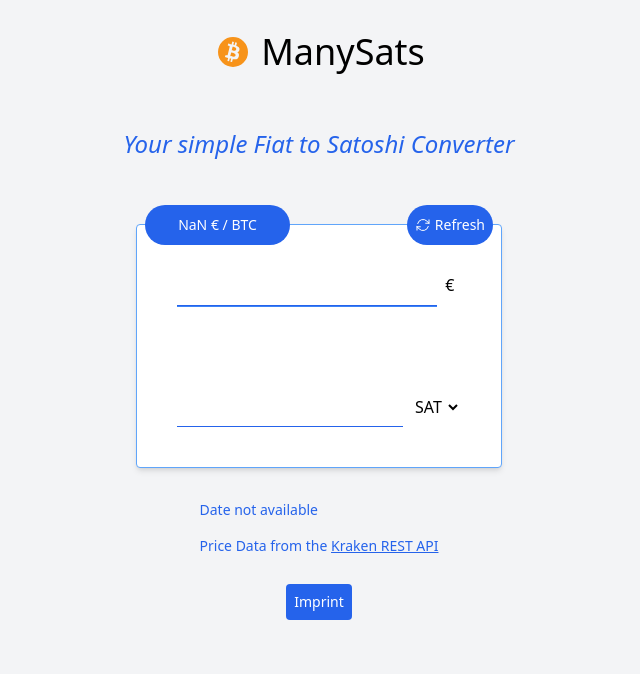
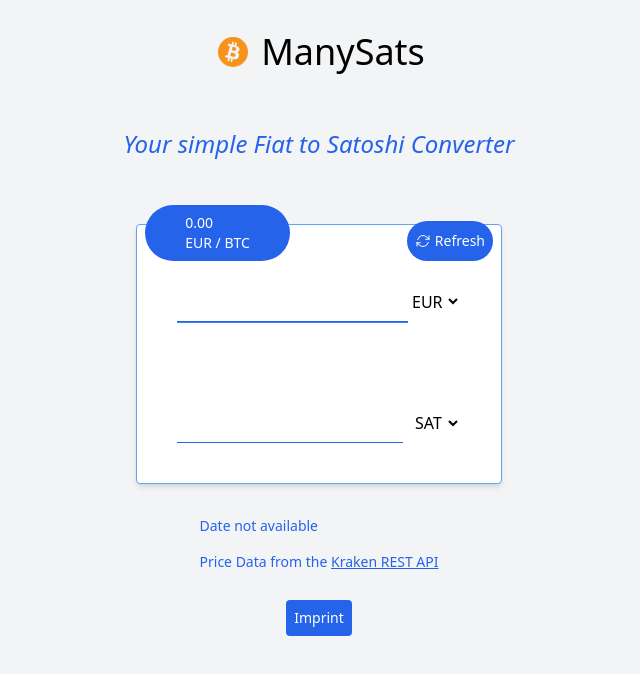
Before and after one commit to cstenglein/manysats, a Next.js app: page / in a window 1280 px wide. Shown: the top 674 px of the page, without its empty margins (321-961 px from the left). Built offline with nearby package versions, Linux system fonts and the light colour scheme; no server answers.

Commit message:
add selector for EUR, GBP, JPY & USD

```diff
--- a/components/Converter.tsx
+++ b/components/Converter.tsx
@@ -1,13 +1,13 @@
-import { ChangeEvent, FC, useEffect, useRef, useState } from "react";
+import { ChangeEvent, FC, useCallback, useEffect, useRef, useState } from "react";
 import { NumericFormat } from "react-number-format";
+import { PriceData } from "../models/pricedata";
+import { PriceOptions } from "../pages";
 import { convertBtcToFiat, convertFiatToBtc } from "../utils/convert";
-import { getSeparator } from "../utils/utils";
 import CurrentPrice from "./CurrentPrice";
 import RefreshBtn from "./RefreshBtn";
 
 type Props = {
-  price: number | null;
-  formattedPrice: string | null;
+  priceData: PriceData | null;
   onRefresh: () => void;
 };
 
@@ -16,13 +16,60 @@
   BTC,
 }
 
-const Converter: FC<Props> = ({ price, formattedPrice, onRefresh }) => {
+const Converter: FC<Props> = ({ priceData, onRefresh }) => {
+  const [price, setPrice] = useState<number | null>(null);
+  const [formattedPrice, setFormattedPrice] = useState<string>("");
   const [fiatAmount, setFiatAmount] = useState<string>("");
   const [satAmount, setSatAmount] = useState<string>("");
-  const [decimalSep, setDecimalSep] = useState<string>("");
+  const inputFiat = useRef<HTMLInputElement | null>(null);
+  const [selectedCurrency, setSelectedCurrency] = useState<PriceOptions>(PriceOptions.EUR);
   const [selectedUnit, setSelectedUnit] = useState<Unit>(Unit.SAT);
 
-  const inputFiat = useRef<HTMLInputElement | null>(null);
+  const getPriceData = useCallback((priceData: PriceData, selectedCurrency: PriceOptions): number => {
+    switch (selectedCurrency) {
+      case PriceOptions.EUR:
+        return priceData.pairs.XXBTZEUR!;
+      case PriceOptions.GBP:
+        return priceData.pairs.XXBTZGBP!;
+      case PriceOptions.JPY:
+        return priceData.pairs.XXBTZJPY!;
+      case PriceOptions.USD:
+        return priceData.pairs.XXBTZUSD!;
+    }
+  }, []);
+
+  useEffect(() => {
+    if (!priceData) {
+      return;
+    }
+    setPrice(getPriceData(priceData, selectedCurrency));
+
+    setFormattedPrice(
+      new Intl.NumberFormat(window.navigator.language, {
+        minimumFractionDigits: 2,
+        currency: selectedCurrency,
+      }).format(price!)
+    );
+  }, [price, priceData, selectedCurrency, getPriceData]);
+
+  useEffect(() => {
+    if (inputFiat.current) {
+      inputFiat.current.focus();
+    }
+  }, []);
+
+  const onCurrencyChange: React.ChangeEventHandler<HTMLSelectElement> = (e: React.ChangeEvent<HTMLSelectElement>) => {
+    e.preventDefault();
+    if (!priceData) {
+      return;
+    }
+
+    const selectedCurr = PriceOptions[e.target.value as PriceOptions];
+    setSelectedCurrency(selectedCurr);
+    const currPrice = getPriceData(priceData, selectedCurr);
+
+    setSatAmount(convertFiatToBtc(+fiatAmount, currPrice, selectedUnit));
+  };
 
   const onChangeFiatHandler = (event: ChangeEvent<HTMLInputElement>) => {
     event.preventDefault();
@@ -49,16 +96,9 @@
     setSelectedUnit(e.target.value as unknown as Unit);
   };
 
-  useEffect(() => {
-    if (inputFiat.current) {
-      inputFiat.current.focus();
-    }
-    setDecimalSep(getSeparator(window.navigator.language, "decimal"));
-  }, []);
-
   return (
     <section className="flex w-11/12 flex-col items-center rounded border border-blue-400 bg-white shadow-md md:w-auto">
-      <CurrentPrice formattedPrice={formattedPrice} />
+      <CurrentPrice formattedPrice={formattedPrice} selectedCurrency={selectedCurrency} />
       <RefreshBtn onRefresh={onRefresh} />
       {/* input 1 */}
       <article className="flex w-full justify-center rounded-t-xl p-10">
@@ -70,9 +110,12 @@
           getInputRef={inputFiat}
           onChange={onChangeFiatHandler}
         />
-        <label className="w-1/12 p-2" htmlFor="input-fiat">
-          €
-        </label>
+        <select className="bg-white" value={selectedCurrency} onChange={onCurrencyChange}>
+          <option value={PriceOptions.EUR}>EUR</option>
+          <option value={PriceOptions.GBP}>GBP</option>
+          <option value={PriceOptions.JPY}>JPY</option>
+          <option value={PriceOptions.USD}>USD</option>
+        </select>
       </article>
       {/* input 2 */}
       <article className="flex w-full items-center justify-center gap-2 rounded-b-xl p-10">
--- a/components/CurrentPrice.tsx
+++ b/components/CurrentPrice.tsx
@@ -1,15 +1,17 @@
 import { FC } from "react";
+import { PriceOptions } from "../pages";
 
 type Props = {
   formattedPrice: string | null;
+  selectedCurrency: PriceOptions;
 };
 
-const CurrentPrice: FC<Props> = ({ formattedPrice }) => {
+const CurrentPrice: FC<Props> = ({ formattedPrice, selectedCurrency }) => {
   return (
     <article className="mx-5 flex w-full justify-start px-2">
       {formattedPrice && (
         <p className="z-10 -my-5 flex w-5/12 items-center justify-center rounded-full bg-blue-600 p-2 text-sm text-white">
-          {formattedPrice} € / BTC
+          {formattedPrice} <br /> {selectedCurrency} / BTC
         </p>
       )}
       {!formattedPrice && (
--- a/components/PriceUpdate.tsx
+++ b/components/PriceUpdate.tsx
@@ -2,7 +2,7 @@
 import { FC } from "react";
 
 type Props = {
-  date: string | null;
+  date: string | null | undefined;
 };
 
 const PriceUpdate: FC<Props> = ({ date }) => {
--- a/models/pricedata.ts
+++ b/models/pricedata.ts
@@ -1,5 +1,5 @@
 export type PriceData = {
-  date: Date | null;
+  date: string | null;
   pairs: {
     // Bitcoin to Euro
     XXBTZEUR: number | null;
--- a/pages/api/price.ts
+++ b/pages/api/price.ts
@@ -17,7 +17,7 @@
 const BASE_URL = "https://api.kraken.com/0/public/Ticker";
 
 export default async function handler(_: NextApiRequest, res: NextApiResponse<PriceData>) {
-  if (!cachedData.date || new Date().getTime() - cachedData.date?.getTime() > CACHE_MS) {
+  if (!cachedData.date || new Date().getTime() - new Date(cachedData.date).getTime() > CACHE_MS) {
     await fetchPrice();
   }
 
@@ -33,7 +33,7 @@
     cachedData.pairs.XXBTZGBP = +data.result.XXBTZGBP.a[0];
     cachedData.pairs.XXBTZJPY = +data.result.XXBTZJPY.a[0];
     cachedData.pairs.XXBTZUSD = +data.result.XXBTZUSD.a[0];
-    cachedData.date = new Date();
+    cachedData.date = new Date().toISOString();
   } catch (error) {
     console.error(error);
   }
--- a/pages/index.tsx
+++ b/pages/index.tsx
@@ -1,33 +1,31 @@
 import type { NextPage } from "next";
 import Head from "next/head";
-import { useEffect, useState } from "react";
+import { useCallback, useEffect, useState } from "react";
 import Converter from "../components/Converter";
 import Footer from "../components/Footer";
 import PriceUpdate from "../components/PriceUpdate";
 import Title from "../components/Title";
+import { PriceData } from "../models/pricedata";
+
+export enum PriceOptions {
+  EUR = "EUR",
+  GBP = "GBP",
+  JPY = "JPY",
+  USD = "USD",
+}
 
 const Home: NextPage = () => {
-  const [price, setPrice] = useState<number | null>(null);
-  const [date, setDate] = useState<string | null>(null);
-  const [formattedPrice, setFormattedPrice] = useState<string>("");
+  const [priceData, setPriceData] = useState<PriceData | null>(null);
+
+  const fetchData = useCallback(async () => {
+    const res = await fetch("/api/price");
+    const data: PriceData = await res.json();
+    setPriceData(data);
+  }, []);
 
   useEffect(() => {
     fetchData();
-  }, []);
-
-  const fetchData = async () => {
-    const res = await fetch("/api/price");
-    const data: { price: number; date: string } = await res.json();
-
-    setPrice(data.price);
-    setDate(data.date);
-    setFormattedPrice(
-      new Intl.NumberFormat(window.navigator.language, {
-        minimumFractionDigits: 2,
-        currency: "EUR",
-      }).format(data.price)
-    );
-  };
+  }, [fetchData]);
 
   const onRefresh = async () => {
     await fetchData();
@@ -61,8 +59,8 @@
       </Head>
       <Title />
       <main className="flex flex-col items-center">
-        <Converter price={price} formattedPrice={formattedPrice} onRefresh={onRefresh} />
-        <PriceUpdate date={date} />
+        <Converter priceData={priceData} onRefresh={onRefresh} />
+        <PriceUpdate date={priceData?.date?.toString()} />
       </main>
       <Footer />
     </>
```
